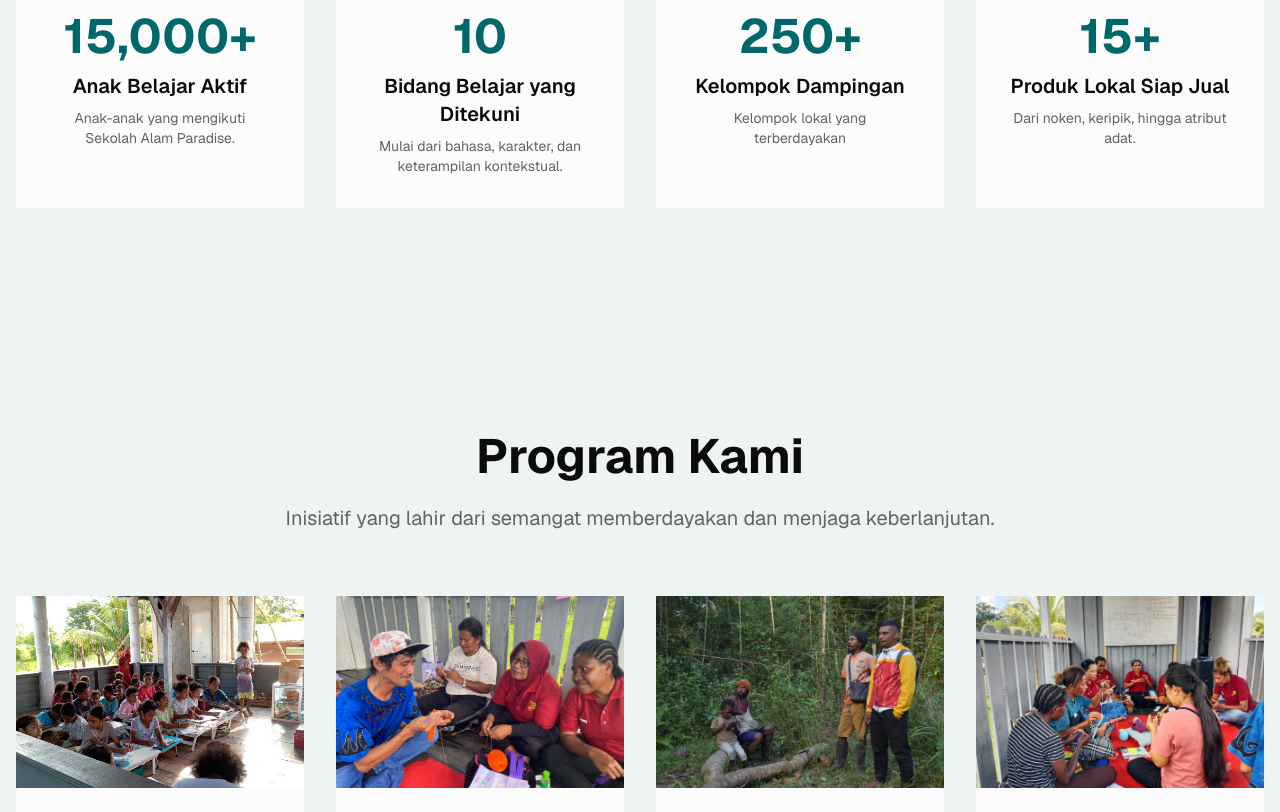
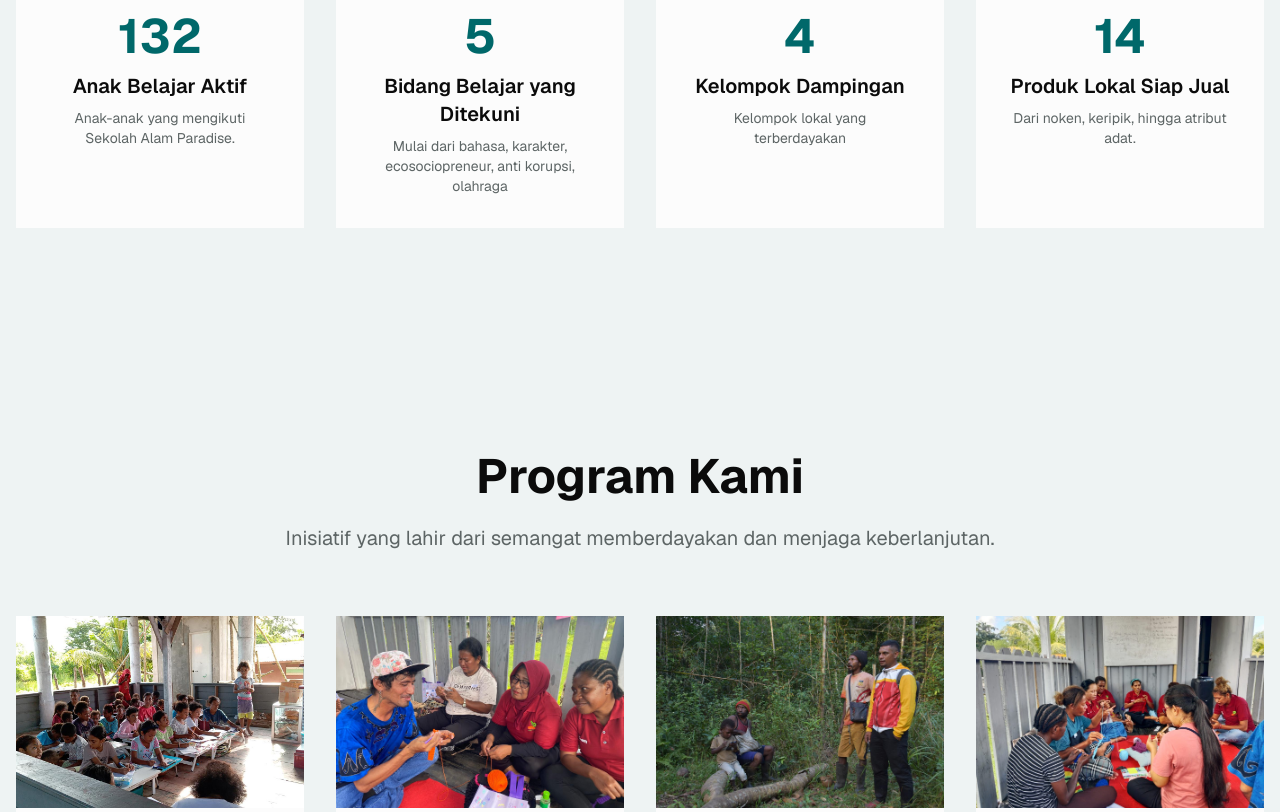
Before and after one commit to ihl-akmal/landingppc, a Next.js app: page / in a window 1280 px wide. Shown: the part 2180-2992 px from the top of the page. Built offline with nearby package versions, Linux system fonts and the light colour scheme.

Commit message:
Update impact statistics in Impact component

```diff
--- a/components/impact.tsx
+++ b/components/impact.tsx
@@ -5,25 +5,25 @@ export function Impact() {
   const stats = [
     {
       icon: Users,
-      number: "15,000+",
+      number: "132",
       label: "Anak Belajar Aktif",
       description: "Anak-anak yang mengikuti Sekolah Alam Paradise.",
     },
     {
       icon: Lightbulb,
-      number: "10",
+      number: "5",
       label: "Bidang Belajar yang Ditekuni",
-      description: "Mulai dari bahasa, karakter, dan keterampilan kontekstual.",
+      description: "Mulai dari bahasa, karakter, ecosociopreneur, anti korupsi, olahraga",
     },
     {
       icon: Handshake,
-      number: "250+",
+      number: "4",
       label: "Kelompok Dampingan",
       description: "Kelompok lokal yang terberdayakan",
     },
     {
       icon: Leaf,
-      number: "15+",
+      number: "14",
       label: "Produk Lokal Siap Jual",
       description: "Dari noken, keripik, hingga atribut adat.",
     },
```
